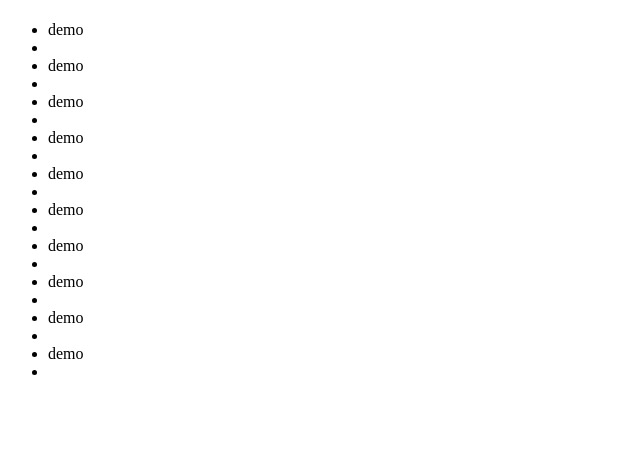
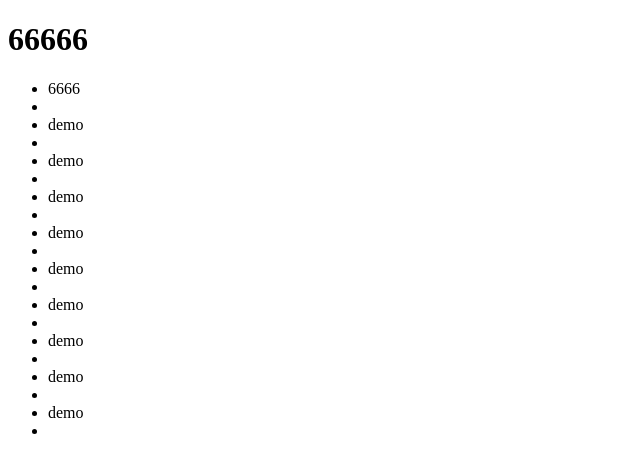
Before and after one commit to azai0326/git-demo, a plain HTML site: page index.html in a window 1280 px wide. Shown: the whole page, without its empty margins (0-640 px from the left). Drawn offline with Linux system fonts and the light colour scheme.

Commit message:
develop 6666

```diff
--- a/index.html
+++ b/index.html
@@ -5,9 +5,9 @@
   <title>Document</title>
 </head>
 <body>
-  <h1></h1>
+  <h1>66666</h1>
   <ul id="feature-list">
-    <li class="feature-list-item">demo
+    <li class="feature-list-item">6666
       <li></li>
     </li>
     <li class="feature-list-item">demo
```
